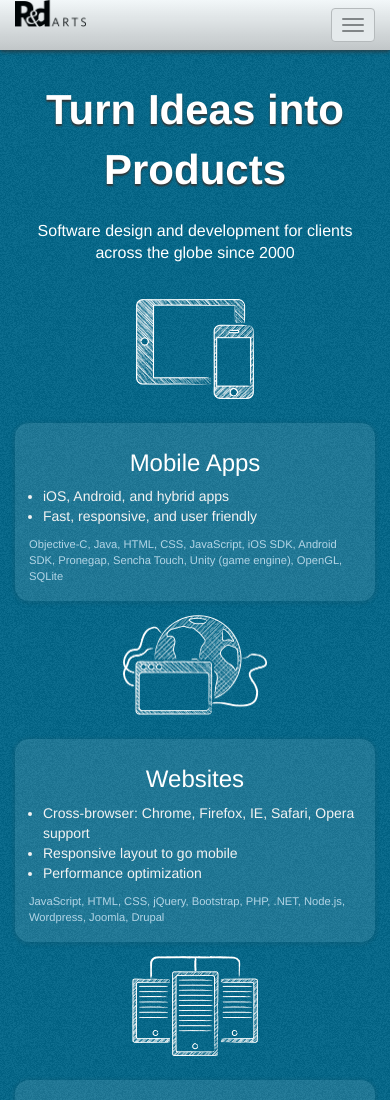
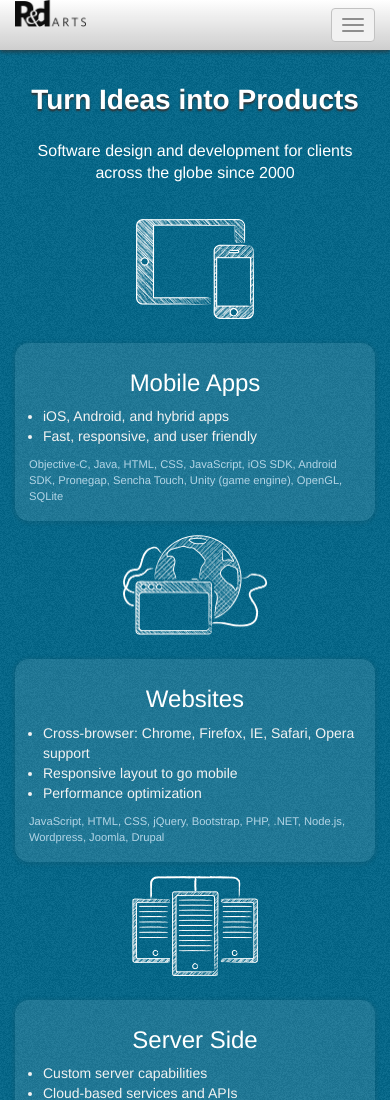
Before and after one commit to githubtraveler/amazing, a website: page src/index.html in a window 390 px wide. Shown: the top 1100 px of the page. Drawn offline with nearby package versions, Linux system fonts and the light colour scheme.

Commit message:
style fix 4 opacity

```diff
--- a/src/main.css
+++ b/src/main.css
@@ -13,9 +13,9 @@
 
 #motto {
 	text-shadow: 0 2px 2px #333;
-	font-size: 200%;
+	font-size: 500%;
 	color: white;
-	margin-top: 50px;
+	/*margin-top: 50px;*/
 	text-align: center;
 }
 
@@ -33,7 +33,7 @@ section { padding: 30px 0 ; border-bottom: 1px solid silver;}
 #header .navbar-toggle { background: hsl(0, 0%, 95%); border-color: hsl(0, 0%, 75%);}
 
 
-#services { background: hsla(195, 100%, 27%, 1) url('img/noise.png'); color: white; }
+#services { background: hsla(195, 100%, 27%, 1) url('img/noise.png'); color: white; margin-top: 50px;}
 #services h3 { text-align: center;}
 #services .details { color: hsl(200, 50%, 80%); font-size: 80%;}
 #services .icon { margin: 1em; height: 100px; width: auto;}
@@ -116,20 +116,20 @@ section { padding: 30px 0 ; border-bottom: 1px solid silver;}
 
 /* Large desktop */
 @media (min-width: 1200px) {
-
+	#motto { font-size: 600%; }
 }
 
 /* Portrait tablet to landscape and desktop */
-@media (min-width: 768px) and (max-width: 979px) {
-	#motto { font-size: 500%; }
+@media (max-width: 980px) {
+	#motto { font-size: 400%; }
 }
 
 /* Landscape phone to portrait tablet */
-@media (max-width: 767px) {
+@media (max-width: 768px) {
 	#motto { font-size: 300%; }
 }
 
 /* Landscape phones and down */
 @media (max-width: 480px) {
-
+	#motto { font-size: 200%; }
 }
```
